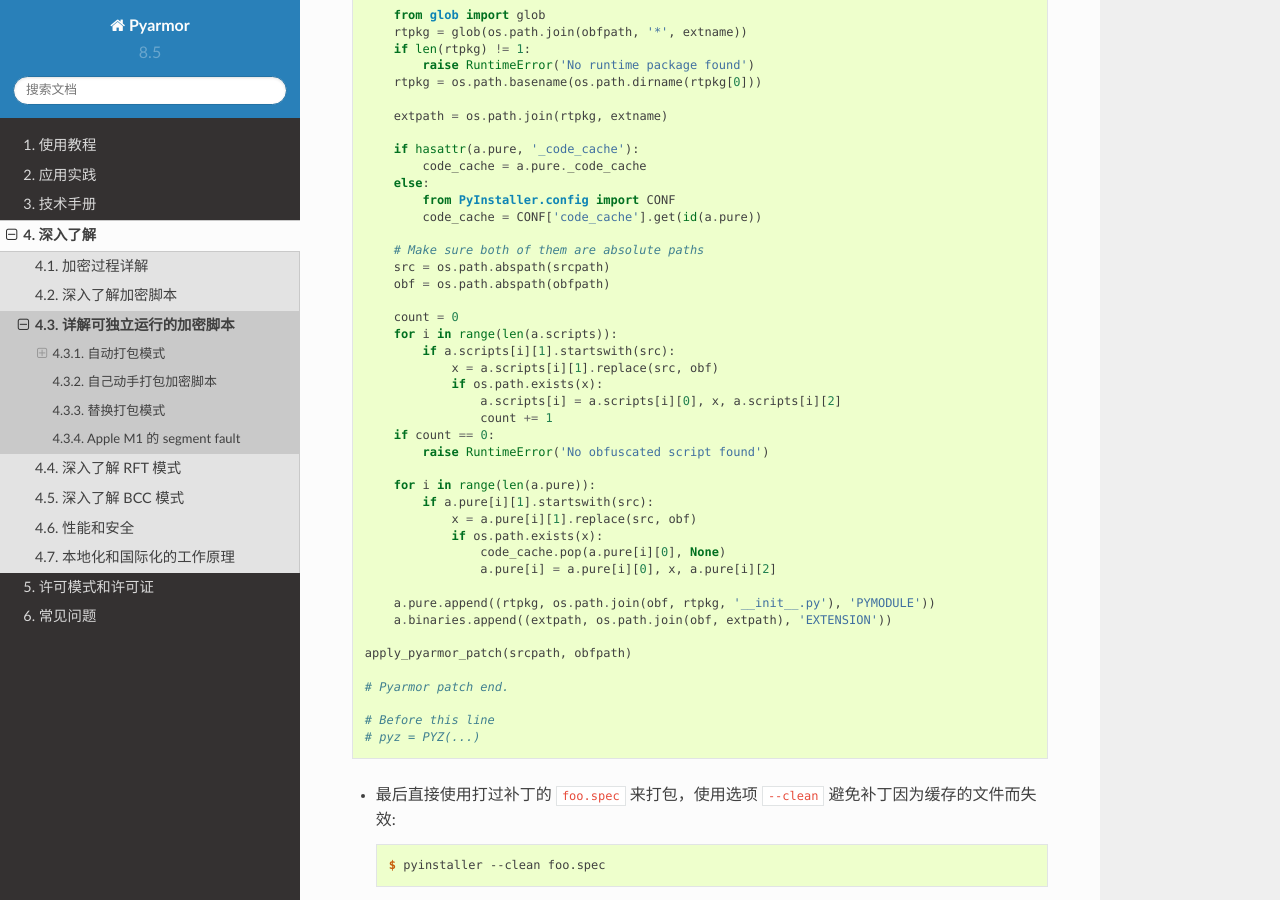
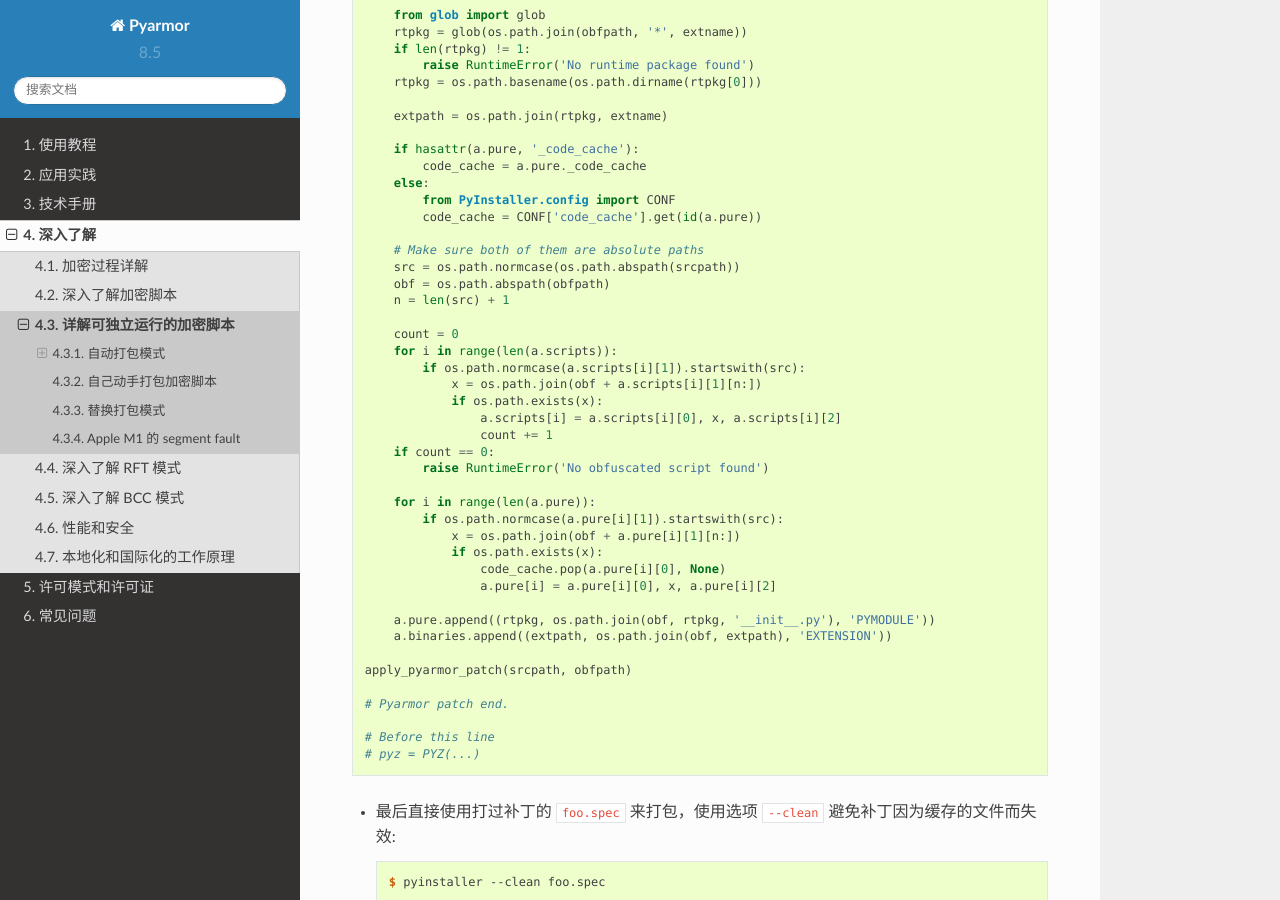
Before and after one commit to dashingsoft/pyarmor-docs-zh, a Sphinx documentation site: the page built from docs/topic/repack.rst, in a window 1280 px wide and 900 px high, scrolled down 4766 px. Built offline with Sphinx 7.4.7 and the Read the Docs theme 2.0.0, drawn with Linux system fonts in a browser that asks for light colours.

Commit message:
人工打包的时候在 Windows 下面路径忽略大小写

```diff
--- a/docs/topic/repack.rst
+++ b/docs/topic/repack.rst
@@ -195,13 +195,14 @@ __ https://pyinstaller.org/en/stable/spec-files.html
             code_cache = CONF['code_cache'].get(id(a.pure))
 
         # Make sure both of them are absolute paths
-        src = os.path.abspath(srcpath)
+        src = os.path.normcase(os.path.abspath(srcpath))
         obf = os.path.abspath(obfpath)
+        n = len(src) + 1
 
         count = 0
         for i in range(len(a.scripts)):
-            if a.scripts[i][1].startswith(src):
-                x = a.scripts[i][1].replace(src, obf)
+            if os.path.normcase(a.scripts[i][1]).startswith(src):
+                x = os.path.join(obf + a.scripts[i][1][n:])
                 if os.path.exists(x):
                     a.scripts[i] = a.scripts[i][0], x, a.scripts[i][2]
                     count += 1
@@ -209,8 +210,8 @@ __ https://pyinstaller.org/en/stable/spec-files.html
             raise RuntimeError('No obfuscated script found')
 
         for i in range(len(a.pure)):
-            if a.pure[i][1].startswith(src):
-                x = a.pure[i][1].replace(src, obf)
+            if os.path.normcase(a.pure[i][1]).startswith(src):
+                x = os.path.join(obf + a.pure[i][1][n:])
                 if os.path.exists(x):
                     code_cache.pop(a.pure[i][0], None)
                     a.pure[i] = a.pure[i][0], x, a.pure[i][2]
```
